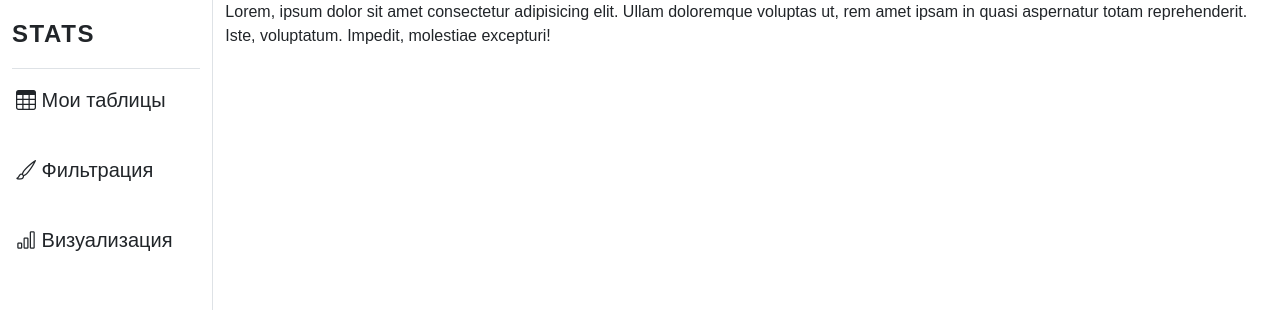
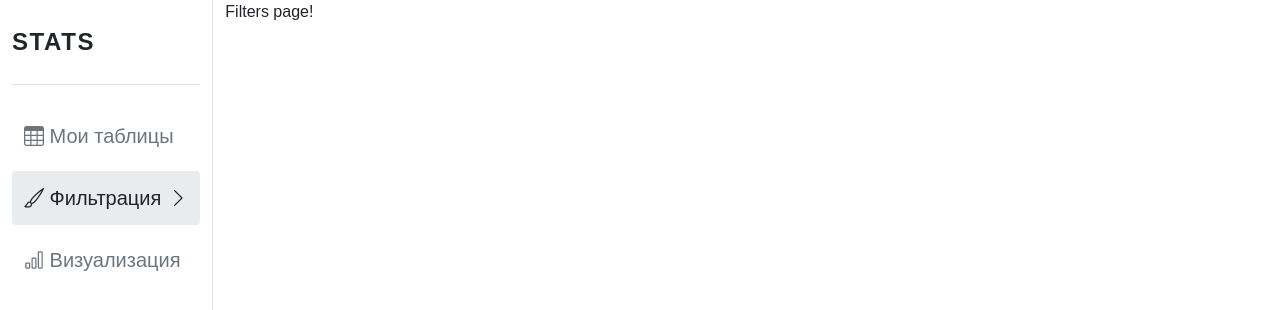
Before and after one commit to blur64/stats, a Vue app: page /filter in a window 1280 px wide. Shown: the top 310 px of the page. Built offline with nearby package versions, Linux system fonts and the light colour scheme; a web font is replaced by a local one.

Commit message:
Plug in vue-router, add sidebar, add navigation and routing

```diff
--- a/package.json
+++ b/package.json
@@ -13,13 +13,15 @@
     "core-js": "^3.8.3",
     "jstat": "^1.9.6",
     "normalize.css": "^8.0.1",
-    "vue": "^3.2.13"
+    "vue": "^3.2.13",
+    "vue-router": "^4.0.3"
   },
   "devDependencies": {
     "@babel/core": "^7.12.16",
     "@babel/eslint-parser": "^7.12.16",
     "@vue/cli-plugin-babel": "~5.0.0",
     "@vue/cli-plugin-eslint": "~5.0.0",
+    "@vue/cli-plugin-router": "~5.0.0",
     "@vue/cli-service": "~5.0.0",
     "eslint": "^7.32.0",
     "eslint-plugin-vue": "^8.0.3"
--- a/src/App.vue
+++ b/src/App.vue
@@ -2,11 +2,7 @@
   <div class="container-fluid h-100">
     <div class="row h-100">
       <the-sidebar class="col-2 border-end" />
-      <main class="col-10">
-        Lorem, ipsum dolor sit amet consectetur adipisicing elit. Ullam
-        doloremque voluptas ut, rem amet ipsam in quasi aspernatur totam
-        reprehenderit. Iste, voluptatum. Impedit, molestiae excepturi!
-      </main>
+      <router-view class="col-10" />
     </div>
   </div>
 </template>
--- /dev/null
+++ b/src/components/NavigationItem.vue
@@ -0,0 +1,62 @@
+<template>
+  <div class="navigation-item">
+    <router-link
+      :to="route"
+      class="navigation-link rounded-1 d-flex justify-content-between"
+      :class="{ active: isLinkActive }"
+    >
+      <div>
+        <i :class="`bi-${icon}`"></i>
+        {{ link }}
+      </div>
+      <div>
+        <i v-if="$route.path === route" class="bi-chevron-right text-end"></i>
+      </div>
+    </router-link>
+  </div>
+</template>
+
+<script>
+export default {
+  props: {
+    link: {
+      type: String,
+      required: true,
+    },
+    route: {
+      type: String,
+      required: true,
+    },
+    icon: {
+      type: String,
+      required: false,
+    },
+  },
+
+  computed: {
+    isLinkActive() {
+      return this.$route.path === this.route;
+    },
+  },
+};
+</script>
+
+<style scoped>
+.navigation-link {
+  text-decoration: none;
+  display: block;
+  padding: 0.75rem;
+  color: var(--bs-gray-600);
+}
+
+.navigation-link:hover {
+  cursor: pointer;
+  background-color: var(--bs-gray-200);
+  color: inherit;
+}
+
+.active {
+  background-color: var(--bs-gray-200);
+  color: inherit;
+}
+</style>
--- a/src/components/TheNavigation.vue
+++ b/src/components/TheNavigation.vue
@@ -1,16 +1,31 @@
 <template>
-  <nav class="navigation fs-5 fw-medium gy-2 row">
-    <div class="navigation-item p-3"><i class="bi-table"></i> Мои таблицы</div>
-    <div class="navigation-item p-3"><i class="bi-brush"></i> Фильтрация</div>
-    <div class="navigation-item p-3">
-      <i class="bi-bar-chart"></i> Визуализация
-    </div>
+  <nav class="fw-medium fs-5 gy-2 row">
+    <navigation-item
+      v-for="(navigationItemData, index) of navigationItemsData"
+      :key="index"
+      :link="navigationItemData.link"
+      :route="navigationItemData.route"
+      :icon="navigationItemData.icon"
+    />
   </nav>
 </template>
 
-<style scoped>
-.navigation-item:hover {
-  cursor: pointer;
-  background-color: var(--bs-gray-100);
-}
-</style>
+<script>
+import NavigationItem from './NavigationItem.vue';
+
+export default {
+  components: {
+    NavigationItem,
+  },
+
+  data() {
+    return {
+      navigationItemsData: [
+        { route: '/', link: 'Мои таблицы', icon: 'table' },
+        { route: '/filter', link: 'Фильтрация', icon: 'brush' },
+        { route: '/visualisation', link: 'Визуализация', icon: 'bar-chart' },
+      ],
+    };
+  },
+};
+</script>
--- a/src/components/TheSidebar.vue
+++ b/src/components/TheSidebar.vue
@@ -1,9 +1,9 @@
 <template>
   <div>
-    <div class="logo-wrapper border-bottom py-3">
+    <div class="logo-wrapper border-bottom py-4">
       <div class="logo fw-bold fs-4">STATS</div>
     </div>
-    <the-navigation />
+    <the-navigation class="mt-3" />
   </div>
 </template>
 
--- a/src/main.js
+++ b/src/main.js
@@ -4,5 +4,6 @@ import 'normalize.css';
 
 import { createApp } from 'vue';
 import App from './App.vue';
+import router from './router';
 
-createApp(App).mount('#app');
+createApp(App).use(router).mount('#app');
--- /dev/null
+++ b/src/pages/FilterPage.vue
@@ -0,0 +1,7 @@
+<template>
+  <div>Filters page!</div>
+</template>
+
+<script>
+export default {};
+</script>
--- /dev/null
+++ b/src/pages/VisualizationPage.vue
@@ -0,0 +1,3 @@
+<template>
+  <div>Visualisations page!</div>
+</template>
--- /dev/null
+++ b/src/router/index.js
@@ -0,0 +1,38 @@
+import { createRouter, createWebHistory } from 'vue-router';
+
+import TablesPage from '../pages/TablesPage.vue';
+import FilterPage from '../pages/FilterPage.vue';
+import VisualizationPage from '../pages/VisualizationPage.vue';
+
+const routes = [
+  {
+    path: '/',
+    name: 'home',
+    component: TablesPage,
+  },
+  {
+    path: '/filter',
+    name: 'filter',
+    component: FilterPage,
+  },
+  {
+    path: '/visualisation',
+    name: 'visualisation',
+    component: VisualizationPage,
+  },
+  // {
+  //   path: '/about',
+  //   name: 'about',
+  //   // route level code-splitting
+  //   // this generates a separate chunk (about.[hash].js) for this route
+  //   // which is lazy-loaded when the route is visited.
+  //   component: () => import(/* webpackChunkName: "about" */ '../views/AboutView.vue')
+  // }
+];
+
+const router = createRouter({
+  history: createWebHistory(process.env.BASE_URL),
+  routes,
+});
+
+export default router;
```
Also changed, not shown: src/components/NaviagrionItem.vue (deleted), src/pages/TablesPage.vue (renamed from src/pages/TablePage.vue), 1 other file (tests, documents, lock files or other folders).
